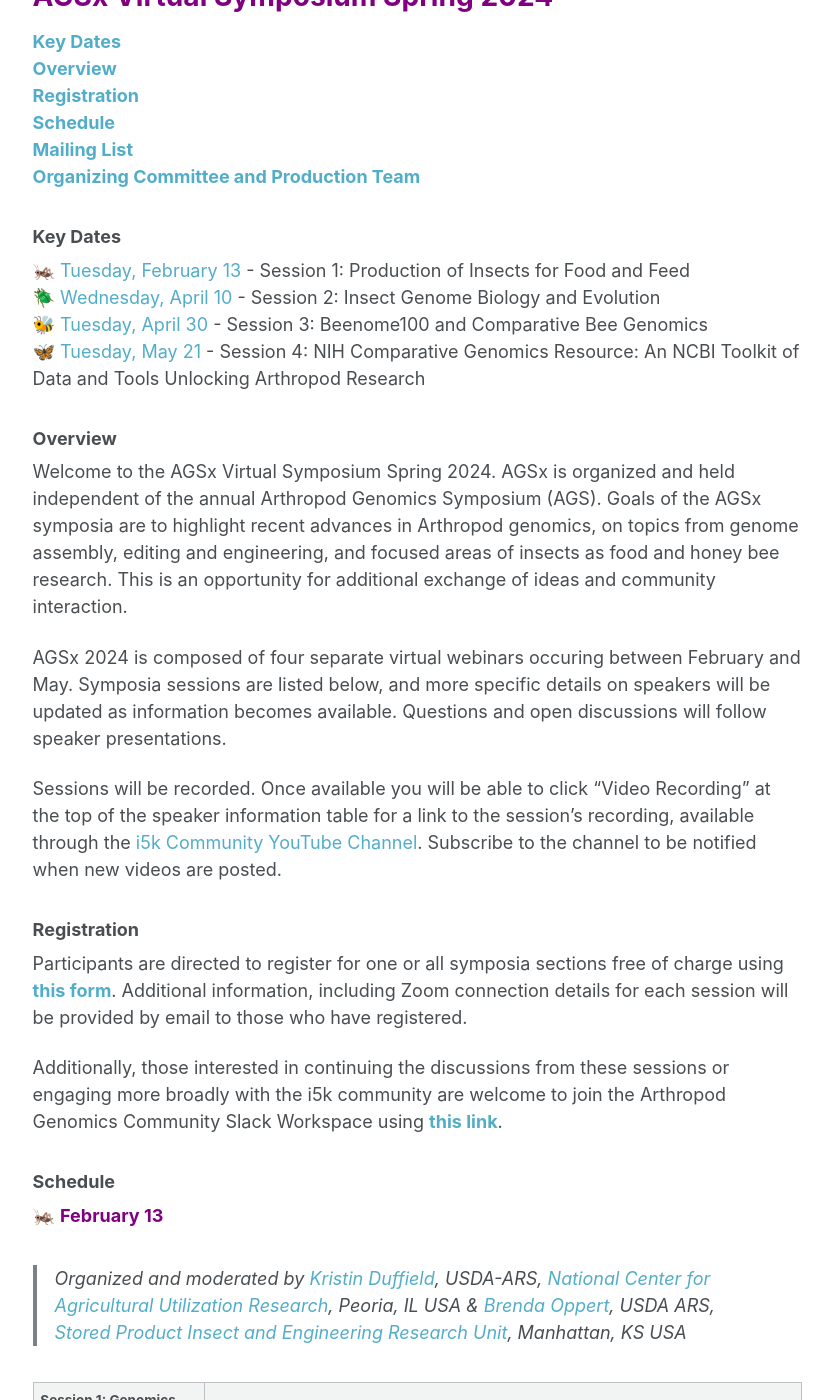
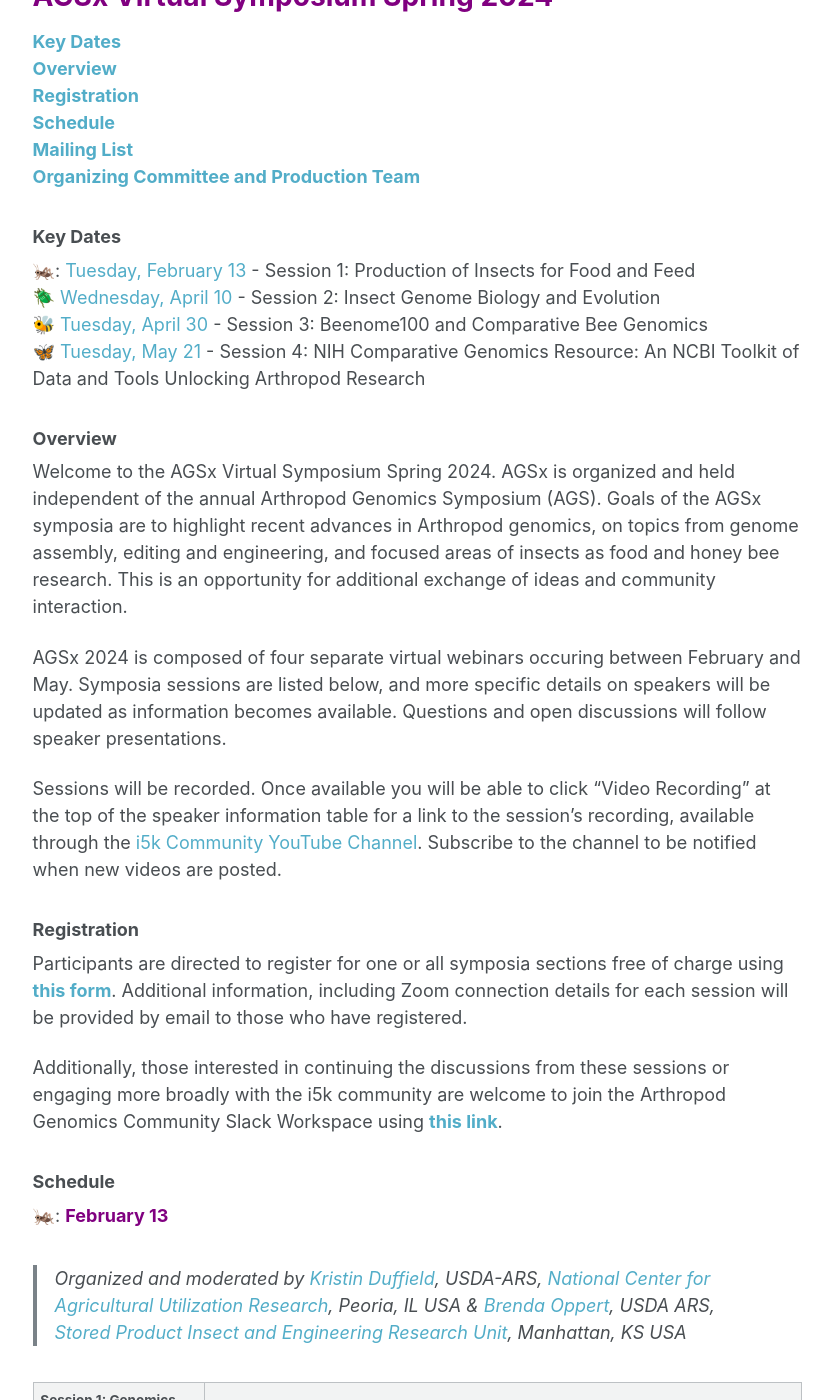
Before and after one commit to i5k/i5k.github.io, a Jekyll site: the page built from _pages/agsx2024.md, in a window 1280 px wide and 1400 px high, scrolled down 672 px. Shown: the whole window, without its empty margins (249-1082 px from the left). Built offline with Jekyll 4.4.1, drawn with Linux system fonts in a browser that asks for light colours; emoji names are drawn with the system emoji font.

Commit message:
Update agsx2024.md

```diff
--- a/_pages/agsx2024.md
+++ b/_pages/agsx2024.md
@@ -18,7 +18,7 @@
 
 <a name="key_dates"></a>
 ### **Key Dates**
-:cricket: [Tuesday, February 13](#feb13) - Session 1: Production of Insects for Food and Feed <br>
+🦗: [Tuesday, February 13](#feb13) - Session 1: Production of Insects for Food and Feed <br>
 :beetle: [Wednesday, April 10](#apr10) - Session 2: Insect Genome Biology and Evolution <br>
 :bee: [Tuesday, April 30](#apr30) - Session 3: Beenome100 and Comparative Bee Genomics <br>
 :butterfly: [Tuesday, May 21](#may21) - Session 4: NIH Comparative Genomics Resource: An NCBI Toolkit of Data and Tools Unlocking Arthropod Research <br>
@@ -42,9 +42,8 @@
 ### **Schedule**
 
 <a name="feb13"></a>
-:cricket: **<span style="color:purple"> February 13 </span>** <br>
+🦗: **<span style="color:purple"> February 13 </span>**
 >Organized and moderated by [Kristin Duffield](https://www.ars.usda.gov/midwest-area/peoria-il/national-center-for-agricultural-utilization-research/cbp/people/kristin-duffield/), USDA-ARS, [National Center for Agricultural Utilization Research](https://www.ars.usda.gov/midwest-area/peoria-il/national-center-for-agricultural-utilization-research/), Peoria, IL USA & [Brenda Oppert](https://www.ars.usda.gov/plains-area/mhk/cgahr/spieru/people/brenda-oppert/), USDA ARS, [Stored Product Insect and Engineering Research Unit](https://www.ars.usda.gov/plains-area/mhk/cgahr/spieru/), Manhattan, KS USA
-
 
 | __Session 1: Genomics for Insects as Food and Feed__ | __[February 13, 2024 10am-12pm CST/11am-1pm EST/5-7pm CET](https://www.timeanddate.com/worldclock/fixedtime.html?msg=AGSx+2024+Session+1&iso=20240213T11&p1=419&ah=2)__ |
 | ---- | ----- |
@@ -55,9 +54,8 @@
 
 ---
 <a name="apr10"></a>
-:beetle: **<span style="color:purple"> April 10 </span>** <br>
+:beetle: **<span style="color:purple"> April 10 </span>**
 >Organized and moderated by [Lindsey Perkin](https://www.ars.usda.gov/people-locations/person?person-id=53466), USDA-ARS, [Insect Control and Cotton Disease Research Unit](https://www.ars.usda.gov/plains-area/college-station-tx/southern-plains-agricultural-research-center/insect-control-and-cotton-disease-research/), College Station, TX, USA
-
 
 | __Session 2: Insect Genome Biology and Evolution__ | __[April 10, 2024 10am-12pm CST/11am-1pm EST/5-7pm CET](https://www.timeanddate.com/worldclock/fixedtime.html?msg=AGSx+2024+Session+2&iso=20240410T11&p1=419&ah=2)__ |
 | ---- | ----- |
@@ -68,9 +66,8 @@
 
 ---
 <a name="apr30"></a>
-:bee: **<span style="color:purple"> April 30 </span>** <br>
+:bee: **<span style="color:purple"> April 30 </span>**
 >Organized and moderated by [Jay Evans](https://www.ars.usda.gov/people-locations/person?person-id=10065), USDA-ARS, [Bee Research Laboratory](https://www.ars.usda.gov/northeast-area/beltsville-md-barc/beltsville-agricultural-research-center/bee-research-laboratory/), Beltsville, MD, USA & [Michael Branstetter](https://www.ars.usda.gov/people-locations/person/?person-id=52530), USDA-ARS, [Pollinating Insects – Biology, Management and Systematics Research Unit](https://www.ars.usda.gov/pacific-west-area/logan-ut/pollinating-insect-biology-management-systematics-research/) Logan, UT, USA
-
 
 | __Session 3: Beenome100 and Comparative Bee Genomics__ | __[April 30, 2024 10am-12pm am CST/ 11am-1pm EST/ 5-7pm CET](https://www.timeanddate.com/worldclock/fixedtime.html?msg=AGSx+2024+Session+3&iso=20240430T11&p1=419&ah=2)__ |
 | ---- | ----- |
@@ -82,9 +79,8 @@
 
 ---
 <a name="may21"></a>
-:butterfly: **<span style="color:purple"> May 21 </span>** <br>
+:butterfly: **<span style="color:purple"> May 21 </span>**
 >Organized and moderated by Terence Murphy, National Center for Biotechnology Information (NCBI), National Library of Medicine (NLM), National Institutes of Health (NIH), Bethesda, MD, USA
-
 
 | __Session 4: NIH Comparative Genomics Resource: An NCBI Toolkit of Data and Tools Unlocking Arthropod Research__ | __[May 21, 2024 10am-12pm CST/11am-1pm EST/5-7pm CET](https://www.timeanddate.com/worldclock/fixedtime.html?msg=AGSx+2024+Session+4&iso=20240521T11&p1=419&ah=2)__ |
 | ---- | ----- |
```
